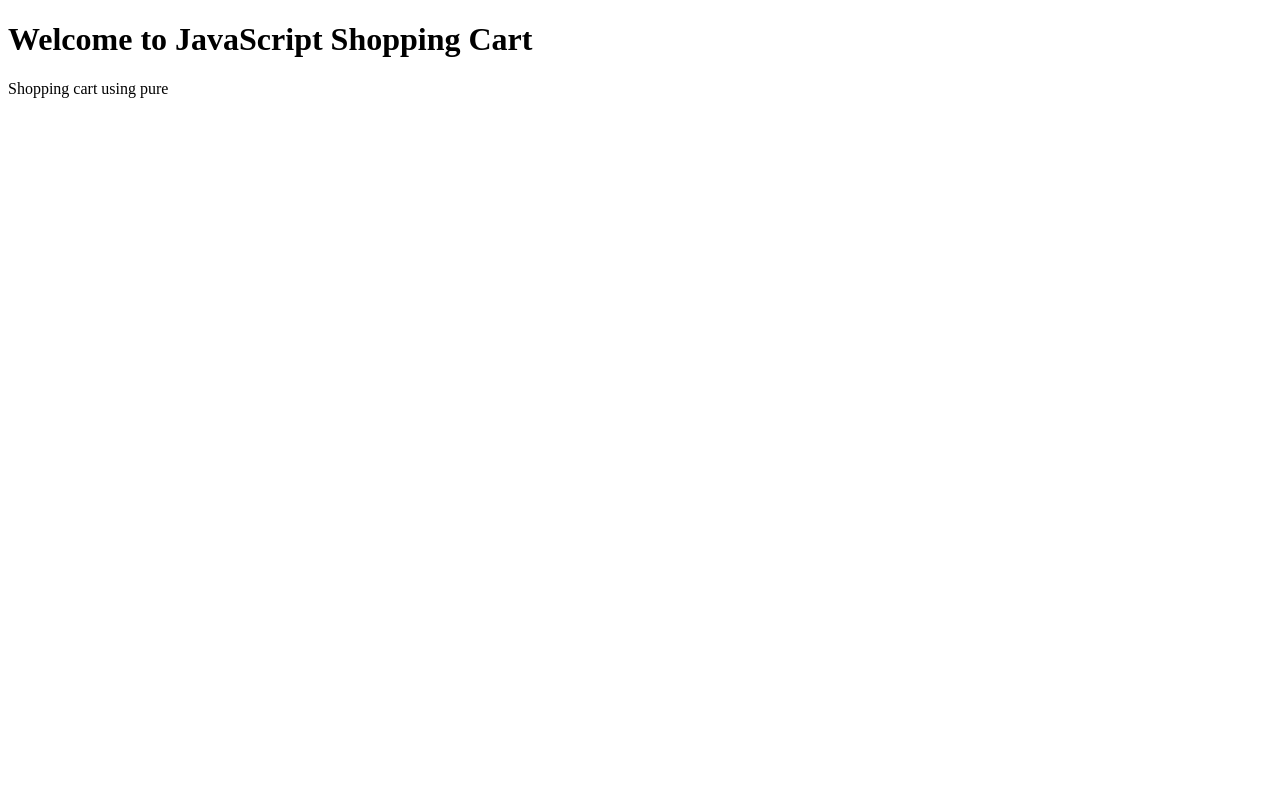
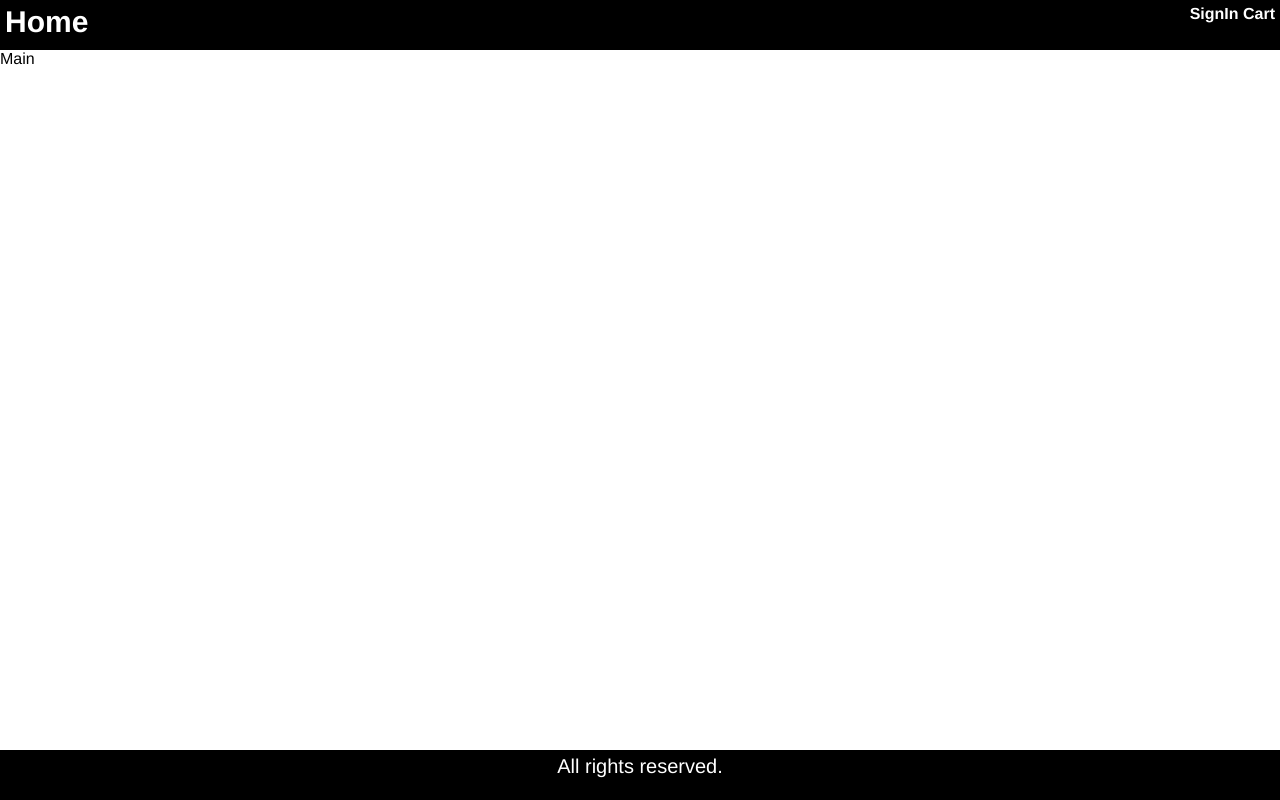
Before and after one commit to SheikhRizwanNaseem/Shopping-Cart-JS, a website: page src/index.html in a window 1280 px wide. Drawn offline with Linux system fonts and the light colour scheme.

Commit message:
Creating header, main and footer. also do styling

```diff
--- a/src/index.html
+++ b/src/index.html
@@ -4,9 +4,45 @@
     <meta charset="UTF-8">
     <meta http-equiv="X-UA-Compatible" content="IE=edge">
     <meta name="viewport" content="width=device-width, initial-scale=1.0">
-    <title>Document</title>
+    <link rel="stylesheet" href="style.css">
+    <title>💳SHOPPING_CART</title>
 </head>
 <body>
-    <h1>Welcome to JavaScript Shopping Cart</h1>Shopping cart using pure</h1>
-</body>
+
+             <!-- Main grid -->
+          <div class="grid_container">
+
+                    <!-- Header Grid -->
+                 <header class="grid_header" >
+                   <div class="logo">
+                      <a href="/#/">Home</a>
+                    </div>
+
+                 <!-- <div class="serachbar">
+                     <h1>Search Bar</h1>
+                 </div> -->
+
+                 <!-- Left Header -->
+                    <div class="header_left">
+                      <a href="/#/signin">SignIn</a>
+                      <a href="/#/cart">Cart</a>
+                    </div>
+
+                 </header>
+
+
+              <main>
+                    Main
+              </main>
+
+
+
+              <footer class="footer">
+                  All rights reserved.
+              </footer>
+          </div>
+
+
+
+    </body>
 </html>
--- /dev/null
+++ b/src/style.css
@@ -0,0 +1,53 @@
+*{
+    box-sizing: border-box;
+    margin: 0%;
+}
+html{
+    font-size: 62.5%;
+}
+ body{
+     height : 100vh;
+     font: 1.6rem Helvetica, Arial, sans-serif;
+ }
+
+
+ /* styling main grid using css grid. */
+
+ .grid_container{
+     display: grid;
+     grid-template-areas:
+     'header'
+     'main'
+     'footer'
+     ;
+
+     grid-template-columns: 1fr;
+     grid-template-rows: 5rem 1fr 5rem;
+     height:100%;
+ }
+
+
+.grid_header{
+    grid-area: header;
+    display: flex;
+    justify-content: space-between;
+    background-color: #000;
+    padding: 0.5rem;
+}
+.grid_header a {
+    color: #FFFFFF;
+    font-weight: bold;
+    text-decoration: none;
+}
+
+.logo{
+    font-size: 3rem;
+}
+.footer{
+    display: flex;
+    justify-content: center;
+    font-size: 2rem;
+    color: #FFFFFF;
+    Background-color: #000;
+    padding: 0.5rem;
+}
```
Also changed, not shown: README.TXT.
